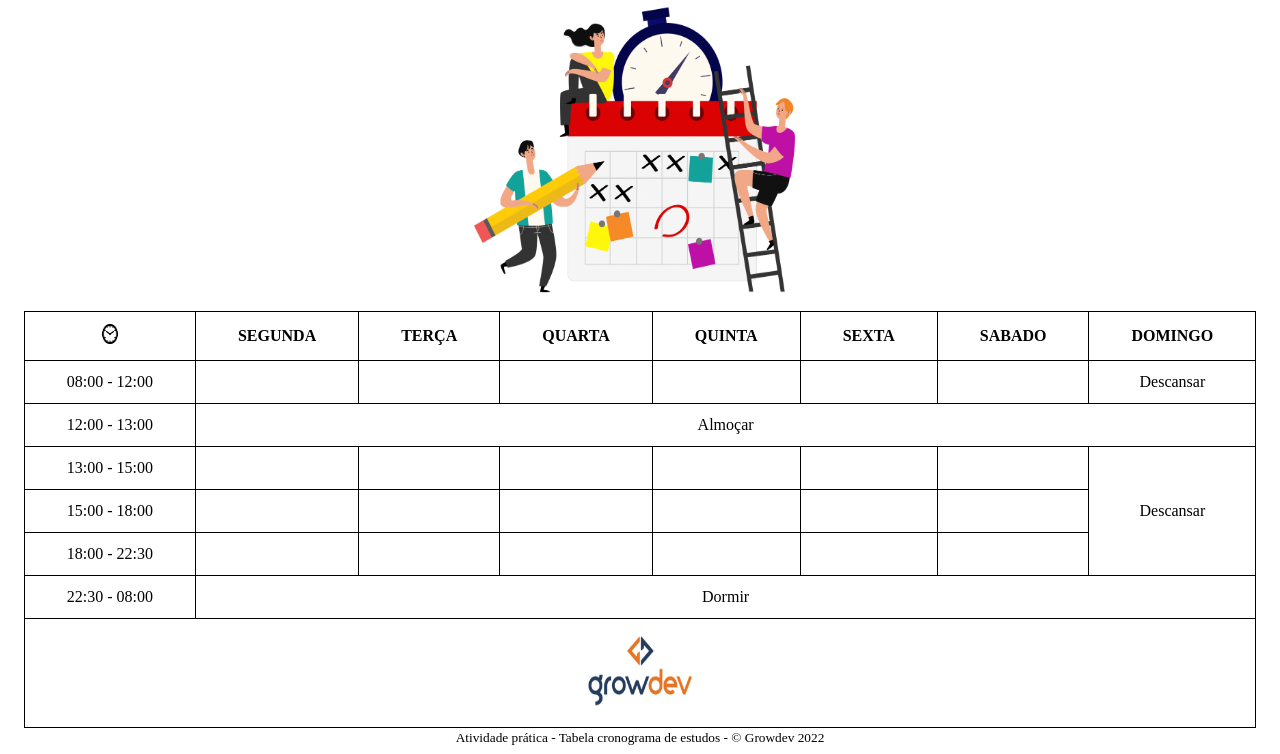
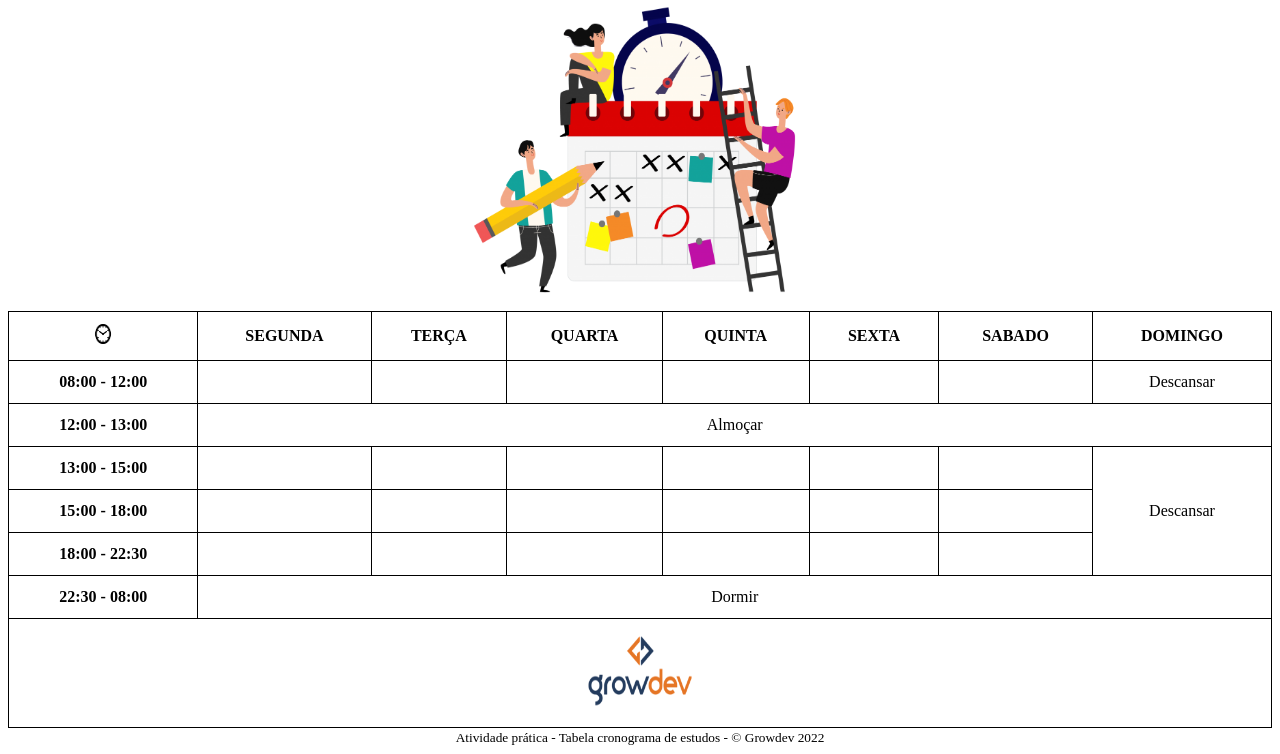
Before and after one commit to Diotto6/cronograma-tabela, a plain HTML site: page index.html in a window 1280 px wide. Shown: the part 87-841 px from the top of the page. Drawn offline with Linux system fonts and the light colour scheme.

Commit message:
first commit

```diff
--- a/index.html
+++ b/index.html
@@ -20,12 +20,14 @@
       justify-content: center;
     }
     table {
+      width: 100%;
+      height: 50vh;
       border-collapse: collapse;
     }
     th,
     td {
       border: 1px solid black;
-      padding: 12px 42px;
+      padding: 12px;
       text-align: center;
     }
   </style>
@@ -61,7 +63,7 @@
         </thead>
         <tbody>
           <tr>
-            <td>08:00 - 12:00</td>
+            <th>08:00 - 12:00</th>
             <td></td>
             <td></td>
             <td></td>
@@ -71,11 +73,11 @@
             <td>Descansar</td>
           </tr>
           <tr>
-            <td>12:00 - 13:00</td>
+            <th>12:00 - 13:00</th>
             <td colspan="8">Almoçar</td>
           </tr>
           <tr>
-            <td>13:00 - 15:00</td>
+            <th>13:00 - 15:00</th>
             <td></td>
             <td></td>
             <td></td>
@@ -85,7 +87,7 @@
             <td rowspan="3">Descansar</td>
           </tr>
           <tr>
-            <td>15:00 - 18:00</td>
+            <th>15:00 - 18:00</th>
             <td></td>
             <td></td>
             <td></td>
@@ -94,7 +96,7 @@
             <td></td>
           </tr>
           <tr>
-            <td>18:00 - 22:30</td>
+            <th>18:00 - 22:30</th>
             <td></td>
             <td></td>
             <td></td>
@@ -103,7 +105,7 @@
             <td></td>
           </tr>
           <tr>
-            <td>22:30 - 08:00</td>
+            <th>22:30 - 08:00</th>
             <td colspan="8">Dormir</td>
           </tr>
         </tbody>
```
